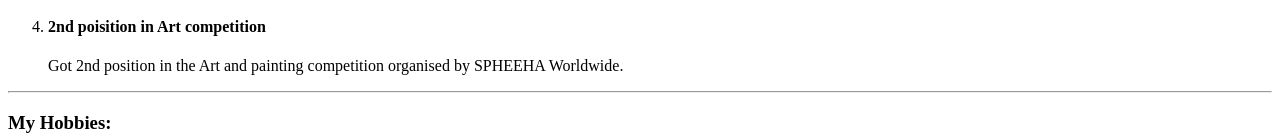
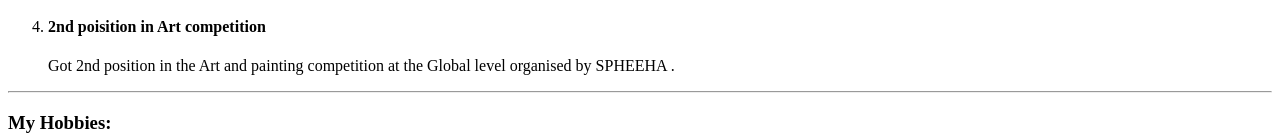
Before and after one commit to TavishiKashyap/HTML--Online-Resume, a plain HTML site: page index.html in a window 1280 px wide. Shown: the part 1453-1588 px from the top of the page. Drawn offline with Linux system fonts and the light colour scheme.

Commit message:
index.html

```diff
--- a/index.html
+++ b/index.html
@@ -72,7 +72,7 @@
 
     </li>
     <li><h4>2nd poisition in Art competition</h4>
-    Got 2nd position in the Art and painting competition organised by SPHEEHA Worldwide.
+    Got 2nd position in the Art and painting competition at the Global level organised by SPHEEHA .
     </li>
         </ol>
     </p>
```
